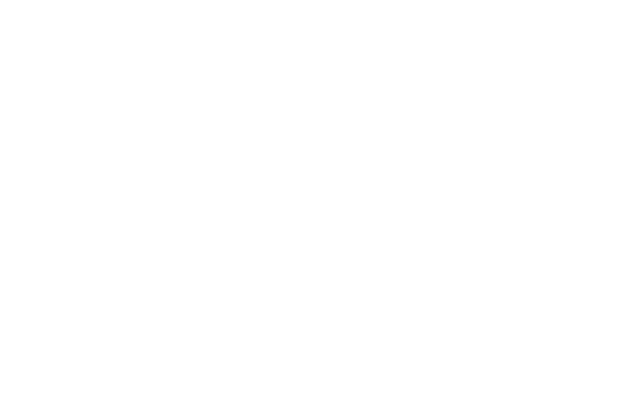
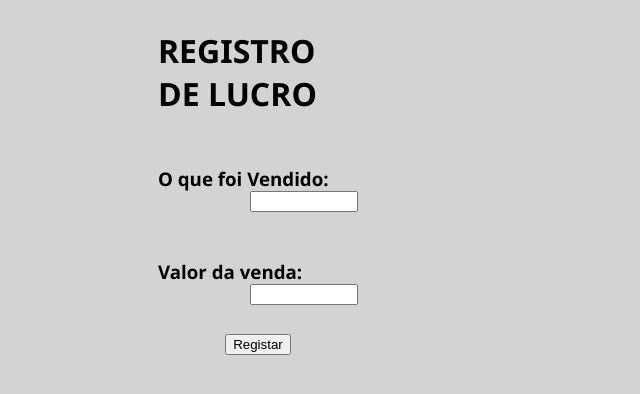
Before and after one commit to SeraosBolt/hackathon, a plain HTML site: page AgroControl/Gastos_Lucros/pagLucro/lucro.html in a window 1280 px wide. Shown: the whole page, without its empty margins (0-640 px from the left). Drawn offline with Linux system fonts and the light colour scheme.

Commit message:
Atualização LUCRO

```diff
--- a/AgroControl/Gastos_Lucros/pagLucro/lucro.html
+++ b/AgroControl/Gastos_Lucros/pagLucro/lucro.html
@@ -1,13 +1,17 @@
 <!DOCTYPE html>
-<html lang="en">
+<html>
 <head>
-    <meta charset="UTF-8">
-    <meta http-equiv="X-UA-Compatible" content="IE=edge">
-    <meta name="viewport" content="width=device-width, initial-scale=1.0">
-    <title>Document</title>
+    <meta charset='utf-8'>
+    <title>Login</title>
+    <link href="styles/style.css" rel="stylesheet" type="text/css">
 </head>
 <body>
+    <div class="gridContainer">
+        <h1 class="grid-item" id="titleLoginGrid">REGISTRO DE LUCRO</h1>
+        <h3 class="grid-item" id="userInputGrid">O que foi Vendido: <input id="inpUser"></h3>
+        <h3 class="grid-item" id="passwordInputGrid">Valor da venda: <input></h3>
+        <div class="grid-item" id="divBtnLogin"><button id="btnLogin">Registar</button></div>
+    </div>
+</body>
 
-
-</body>
-</html>
+</html></html>
--- /dev/null
+++ b/AgroControl/Gastos_Lucros/pagLucro/styles/style.css
@@ -0,0 +1,48 @@
+body{
+    width: 500px;
+    height: 300px;
+    /*border: 1px solid black;*/
+    background-color: lightgray;
+    font-family: 'Segoe UI', Tahoma, Geneva, Verdana, sans-serif;
+}
+
+div{
+    display: flex;
+    justify-content: space-around;
+}
+
+.gridContainer{
+    display: grid;
+    gap: 10px;
+    grid-template-areas:
+    'title'
+    'login'
+    'password'
+    'btLogin';
+}
+
+#titleLoginGrid{
+    grid-area: title;
+    align-content: center;
+    width: 200px;
+}
+
+#userInputGrid{
+    grid-area: login;
+    width: 200px;
+}
+
+#passwordInputGrid{
+    grid-area: password;
+    width: 200px;
+}
+
+#divBtnLogin{
+    grid-area: btLogin;
+    width: 200px;
+}
+input{
+    width: 100px;
+    display: inline-flex;
+    float: right;
+}
--- a/AgroControl/Gastos_Lucros/scripts/gastos_lucros.js
+++ b/AgroControl/Gastos_Lucros/scripts/gastos_lucros.js
@@ -2,6 +2,9 @@ let btSomar = document.querySelector('#somar')
 let btSsubtrair = document.querySelector('#subtrair')
 
 
+function abrePopUp(){
+    let varWindow = window.open('../Gastos_Lucros/pagLucro/lucro.html', 'popup', "width = 520 , height = 320 , top = 300, left = 690, scrollbars = no")
+}
 function abrePopUp(){
     let varWindow = window.open('../Gastos_Lucros/pagLucro/lucro.html', 'popup', "width = 520 , height = 320 , top = 300, left = 690, scrollbars = no")
 }
```
Also changed, not shown: AgroControl/Gastos_Lucros/pagGasto/gasto.html (+3 -1 lines).
